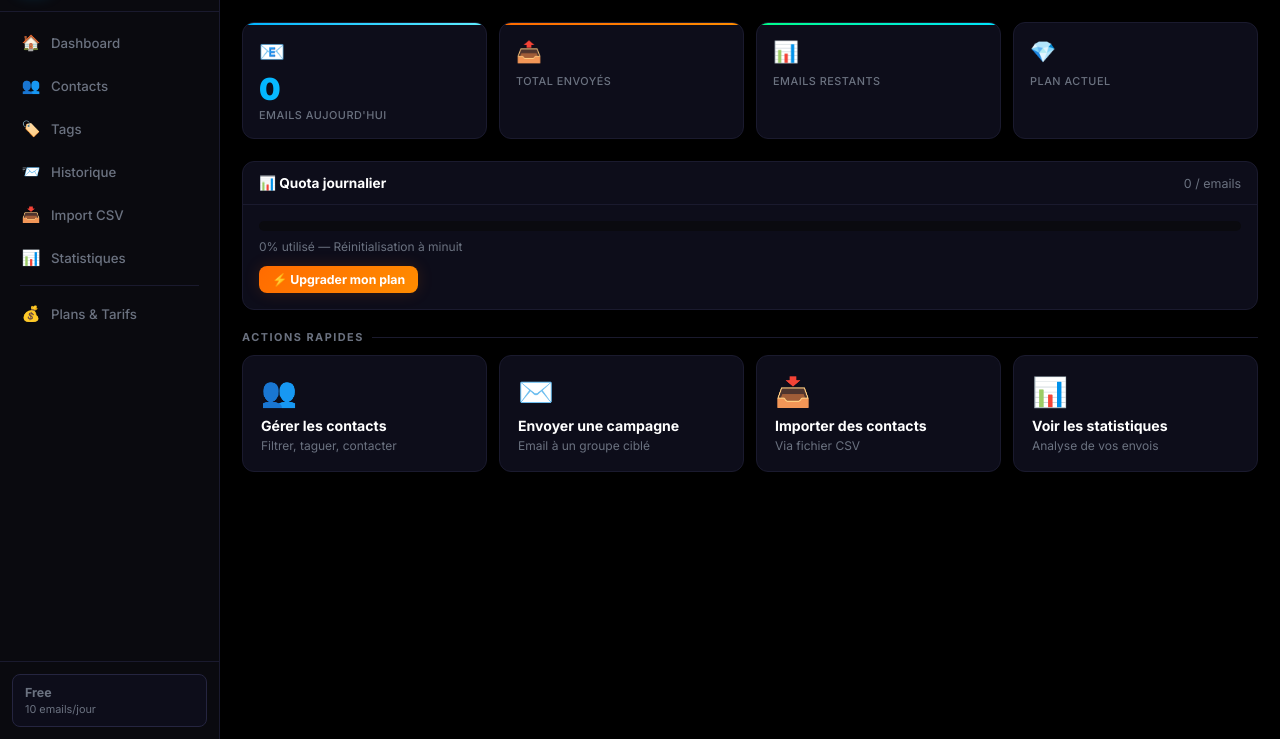
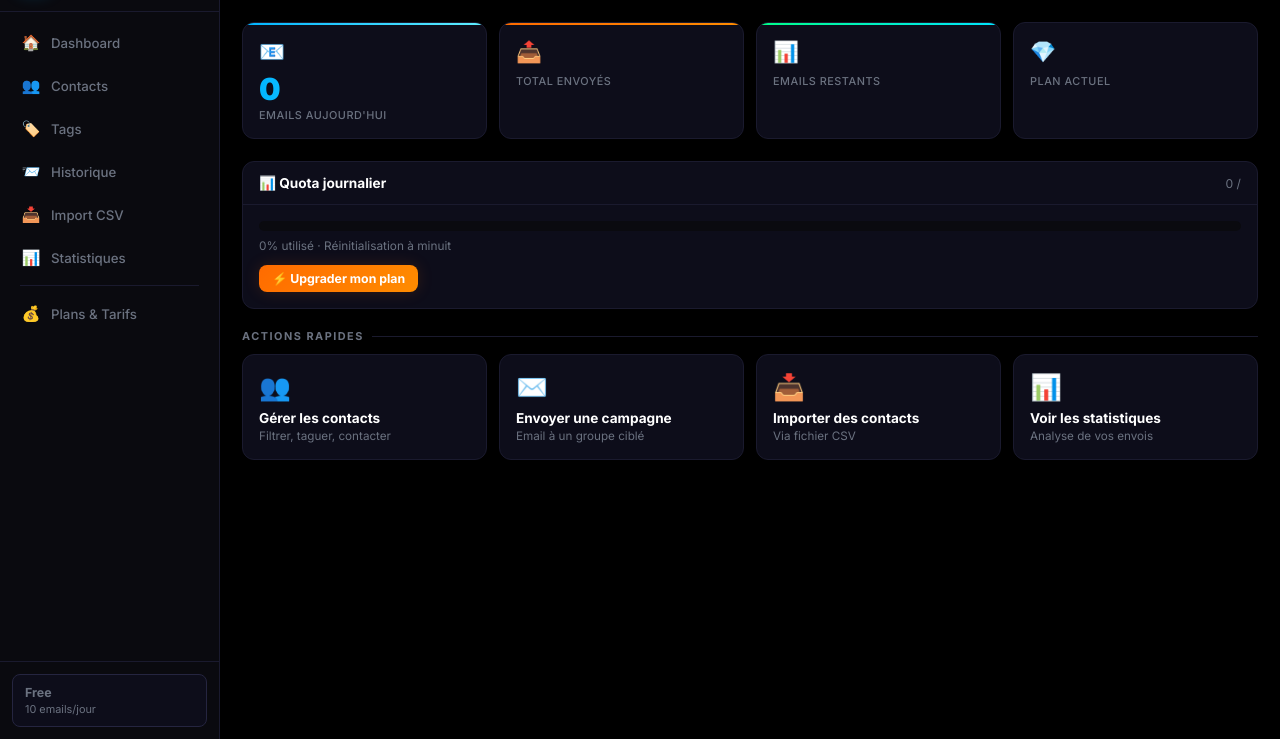
Before and after one commit to abdoulacherif/nexlink, a Flask app: template templates/app/dashboard.html in a window 1280 px wide. Shown: the part 61-800 px from the top of the page. Run offline with Flask 3, Linux system fonts and the light colour scheme; the template is opened without the code that fills it, so the values that code supplies are empty; some libraries are stand-ins or nearby versions.

Commit message:
Update dashboard.html

```diff
--- a/templates/app/dashboard.html
+++ b/templates/app/dashboard.html
@@ -4,6 +4,7 @@
 {% block page_sub %}Bienvenue, {{ profile.name }} 👋{% endblock %}
 
 {% block content %}
+<!-- STATS -->
 <div class="stats-grid">
   <div class="stat-card">
     <div class="sc-top" style="background:linear-gradient(90deg,var(--neon),#60efff)"></div>
@@ -21,29 +22,25 @@
     <div class="sc-top" style="background:linear-gradient(90deg,var(--success),#00e5ff)"></div>
     <span class="sc-ico">📊</span>
     <div class="sc-val v-green">
-      {% if plan.emails_per_day == -1 %}∞
-      {% else %}{{ plan.emails_per_day - profile.emails_sent_today|default(0) }}{% endif %}
+      {% if plan.emails_per_day == -1 %}∞{% else %}{{ plan.emails_per_day - profile.emails_sent_today|default(0) }}{% endif %}
     </div>
     <div class="sc-lbl">Emails restants</div>
   </div>
   <div class="stat-card">
-    <div class="sc-top" style="background:{{ plan.color }}44"></div>
+    <div class="sc-top" style="background:{{ plan.color }}66"></div>
     <span class="sc-ico">💎</span>
-    <div class="sc-val" style="color:{{ plan.color }};-webkit-text-fill-color:{{ plan.color }}">
-      {{ plan.name }}
-    </div>
+    <div class="sc-val" style="color:{{ plan.color }};-webkit-text-fill-color:{{ plan.color }}">{{ plan.name }}</div>
     <div class="sc-lbl">Plan actuel</div>
   </div>
 </div>
 
-<!-- Quota bar -->
+<!-- QUOTA BAR -->
 <div class="card" style="margin-bottom:20px">
   <div class="card-header">
     <h3>📊 Quota journalier</h3>
-    <span style="font-size:.78rem;color:var(--muted)">
+    <span style="font-size:.76rem;color:var(--muted)">
       {{ profile.emails_sent_today|default(0) }} /
       {% if plan.emails_per_day == -1 %}∞{% else %}{{ plan.emails_per_day }}{% endif %}
-      emails
     </span>
   </div>
   <div class="card-body">
@@ -56,9 +53,7 @@
           background:{% if pct > 80 %}var(--danger){% elif pct > 50 %}var(--orange){% else %}linear-gradient(90deg,var(--neon),var(--orange)){% endif %}">
         </div>
       </div>
-      <div style="font-size:.75rem;color:var(--muted)">
-        {{ pct }}% utilisé — Réinitialisation à minuit
-      </div>
+      <div style="font-size:.74rem;color:var(--muted)">{{ pct }}% utilisé · Réinitialisation à minuit</div>
     {% endif %}
     {% if plan_key != 'elite' %}
     <div style="margin-top:12px">
@@ -68,43 +63,34 @@
   </div>
 </div>
 
-<!-- Conditions actives -->
+<!-- CONDITIONS -->
 {% if conditions %}
-<div class="section-title">Conditions actives</div>
-<div style="display:flex;flex-direction:column;gap:8px;margin-bottom:20px">
 {% for c in conditions %}
 {% if c.is_active and (c.plan == 'all' or c.plan == plan_key) %}
-  <div style="background:var(--card);border:1px solid var(--border);border-radius:var(--rs);padding:14px 16px">
+<div style="background:var(--card);border:1px solid var(--border);border-radius:var(--rs);padding:13px 16px;margin-bottom:10px">
   <div style="font-size:.85rem;font-weight:700;margin-bottom:4px">📋 {{ c.title }}</div>
-    <div style="font-size:.78rem;color:var(--muted)">{{ c.description }}</div>
+  <div style="font-size:.77rem;color:var(--muted)">{{ c.description }}</div>
 </div>
 {% endif %}
 {% endfor %}
-</div>
 {% endif %}
 
-<!-- Quick actions -->
-<div class="section-title">Actions rapides</div>
-<div style="display:grid;grid-template-columns:repeat(auto-fit,minmax(180px,1fr));gap:12px">
-  <a href="/contacts" class="card" style="padding:18px;cursor:pointer;text-decoration:none;transition:all .2s" onmouseover="this.style.borderColor='rgba(0,180,255,.3)'" onmouseout="this.style.borderColor='var(--border)'">
-    <div style="font-size:1.8rem;margin-bottom:8px">👥</div>
-    <div style="font-size:.88rem;font-weight:700">Gérer les contacts</div>
-    <div style="font-size:.75rem;color:var(--muted);margin-top:4px">Filtrer, taguer, contacter</div>
+<!-- QUICK ACTIONS -->
+<div class="section-title" style="margin-top:8px">Actions rapides</div>
+<div style="display:grid;grid-template-columns:repeat(auto-fit,minmax(170px,1fr));gap:12px">
+  {% set actions = [
+    ('/contacts','👥','Gérer les contacts','Filtrer, taguer, contacter','rgba(0,180,255,.3)'),
+    ('/contacts','✉️','Envoyer une campagne','Email à un groupe ciblé','rgba(255,107,0,.3)'),
+    ('/import','📥','Importer des contacts','Via fichier CSV','rgba(0,255,136,.3)'),
+    ('/stats','📊','Voir les statistiques','Analyse de vos envois','rgba(251,191,36,.3)')
+  ] %}
+  {% for href,ico,title,sub,hov in actions %}
+  <a href="{{ href }}" style="display:block;background:var(--card);border:1px solid var(--border);border-radius:var(--r);padding:16px;text-decoration:none;transition:all .2s"
+     onmouseover="this.style.borderColor='{{ hov }}'" onmouseout="this.style.borderColor='var(--border)'">
+    <div style="font-size:1.6rem;margin-bottom:8px">{{ ico }}</div>
+    <div style="font-size:.85rem;font-weight:700">{{ title }}</div>
+    <div style="font-size:.73rem;color:var(--muted);margin-top:3px">{{ sub }}</div>
   </a>
-  <a href="/contacts" class="card" style="padding:18px;cursor:pointer;text-decoration:none;transition:all .2s" onmouseover="this.style.borderColor='rgba(255,107,0,.3)'" onmouseout="this.style.borderColor='var(--border)'">
-    <div style="font-size:1.8rem;margin-bottom:8px">✉️</div>
-    <div style="font-size:.88rem;font-weight:700">Envoyer une campagne</div>
-    <div style="font-size:.75rem;color:var(--muted);margin-top:4px">Email à un groupe ciblé</div>
-  </a>
-  <a href="/import" class="card" style="padding:18px;cursor:pointer;text-decoration:none;transition:all .2s" onmouseover="this.style.borderColor='rgba(0,255,136,.3)'" onmouseout="this.style.borderColor='var(--border)'">
-    <div style="font-size:1.8rem;margin-bottom:8px">📥</div>
-    <div style="font-size:.88rem;font-weight:700">Importer des contacts</div>
-    <div style="font-size:.75rem;color:var(--muted);margin-top:4px">Via fichier CSV</div>
-  </a>
-  <a href="/stats" class="card" style="padding:18px;cursor:pointer;text-decoration:none;transition:all .2s" onmouseover="this.style.borderColor='rgba(251,191,36,.3)'" onmouseout="this.style.borderColor='var(--border)'">
-    <div style="font-size:1.8rem;margin-bottom:8px">📊</div>
-    <div style="font-size:.88rem;font-weight:700">Voir les statistiques</div>
-    <div style="font-size:.75rem;color:var(--muted);margin-top:4px">Analyse de vos envois</div>
-  </a>
+  {% endfor %}
 </div>
 {% endblock %}
```
Lines whose indentation alone changed are shown as unchanged.
